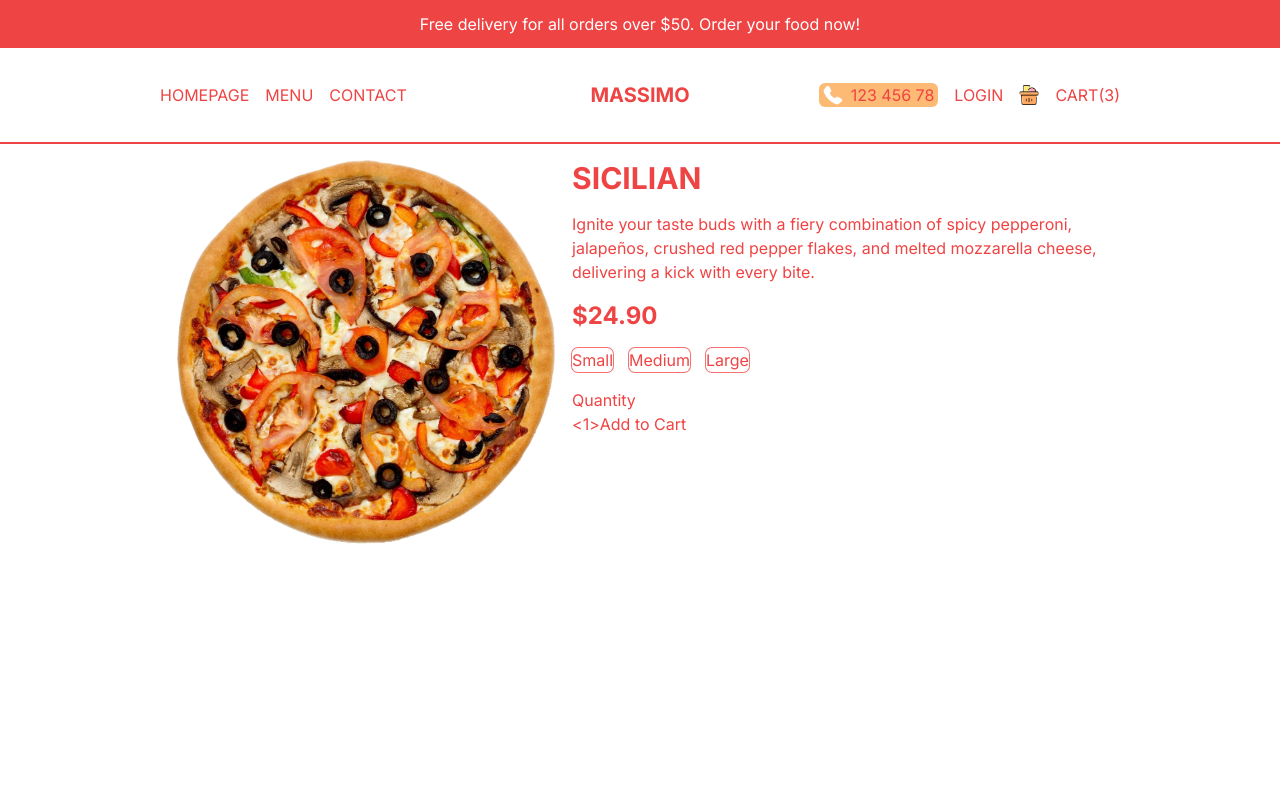
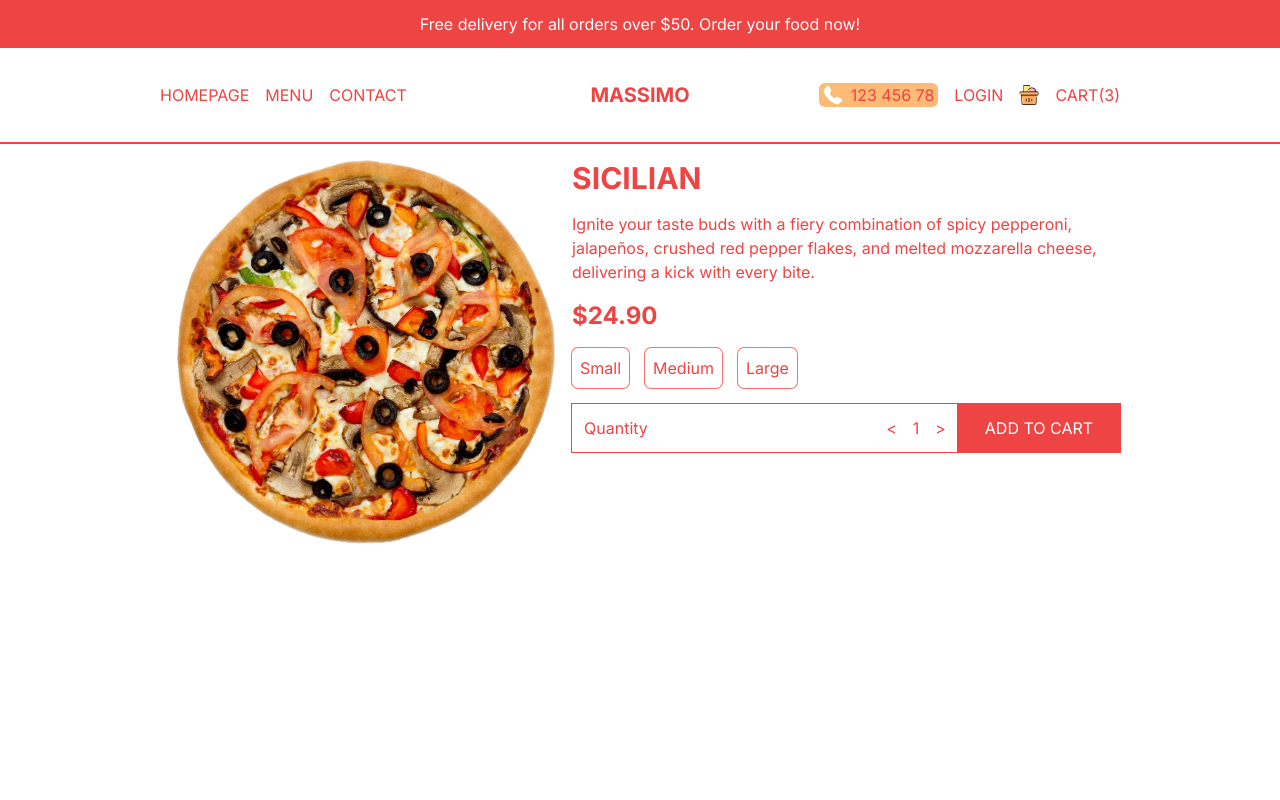
Before and after one commit to walass1980/FoodOrdering-fronend, a Next.js app: page /product/1 in a window 1280 px wide. Shown: the top 800 px of the page. Built offline with nearby package versions, Linux system fonts and the light colour scheme.

Commit message:
price page update

```diff
--- a/src/components/Price.tsx
+++ b/src/components/Price.tsx
@@ -1,3 +1,4 @@
+"use client"
 import React from 'react'
 
 type Props = {
@@ -6,26 +7,29 @@ type Props = {
   options?: { title: string; additionalPrice: number } []
 }
 const Price = ({price,id,options}:Props) => {
+
   return (
     <div className='flex flex-col gap-4'>
     <h2 className='text-2xl font-bold'>${price.toFixed(2)}</h2>
     {/*OPTION CONTAINER*/}
     <div className='flex gap-4'>
      {options?.map(option=>(
-     <button className='ring-1 ring-red-400 rounded-md' key={option.title}>{option.title}</button>
+     <button className='p-2 ring-1 ring-red-400 rounded-md' key={option.title}>{option.title}</button>
      ))}
     </div>
-    {/*QUANTITY AND ADD BUTTON*/}
-    <div className=''>
-    {/*QUANTIYI*/}
-     <span>Quantity</span>
-     <div className=''>
+    {/*QUANTITY AND ADD BUTTON CONTAINER*/}
+    <div className='flex justify-between items-center'>
+    {/*QUANTITY*/}
+    <div className='flex justify-between w-full p-3 ring-1 ring-red-500'>
+    <span>Quantity</span>
+     <div className='flex gap-4 items-center'>
         <button>{'<'}</button>
         <span>1</span>
         <button>{'>'}</button>
-    {/*CART BUTTON*/}
-    <button className="">Add to Cart</button>
      </div>
+    </div>
+     {/*CART BUTTON*/}
+    <button className="uppercase w-56 ring-red-500 bg-red-500 ring-1 text-white p-3">Add to Cart</button>
     </div>
     </div>
   )
```
